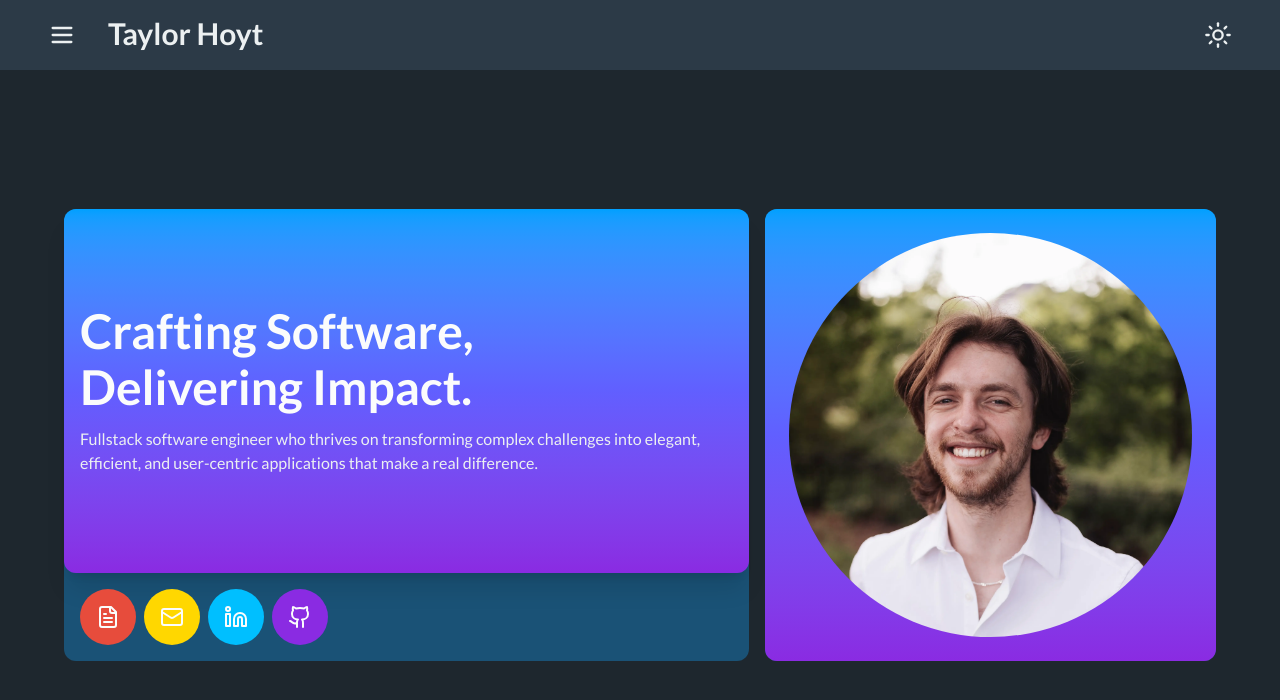
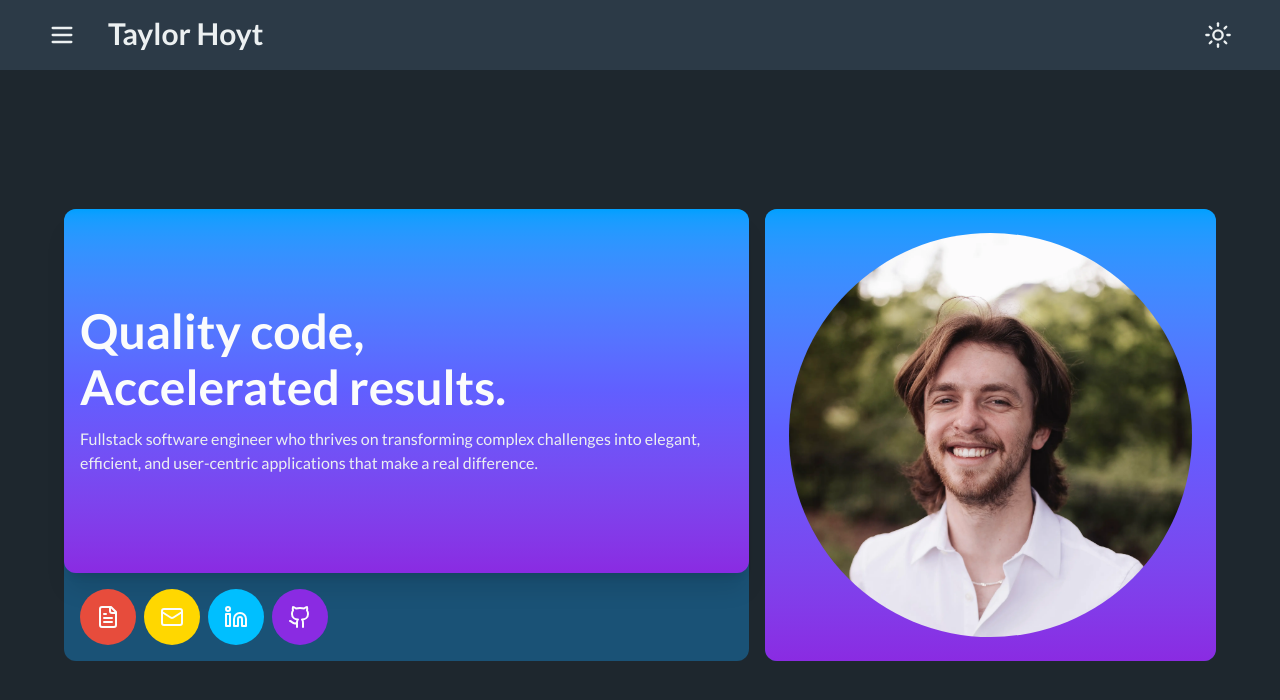
Before and after one commit to taylorhoyt/portfolio-v2, a Next.js app: page / in a window 1280 px wide. Shown: the top 700 px of the page. Built offline with nearby package versions, Linux system fonts and the light colour scheme.

Commit message:
Changed hero header

```diff
--- a/src/pages/index.tsx
+++ b/src/pages/index.tsx
@@ -22,10 +22,10 @@ export default function Home() {
               return (
                 <div className="flex h-fit w-full flex-col gap-2 rounded-xl p-4">
                   <h1 className="text-off-white text-5xl font-bold">
-                    Crafting Software,
+                    Quality code,
                   </h1>
                   <h1 className="text-off-white mb-2 text-5xl font-bold">
-                    Delivering Impact.
+                    Accelerated results.
                   </h1>
                   <h3 className="text-light-gray text-wrap">
                     Fullstack software engineer who thrives on transforming
```
